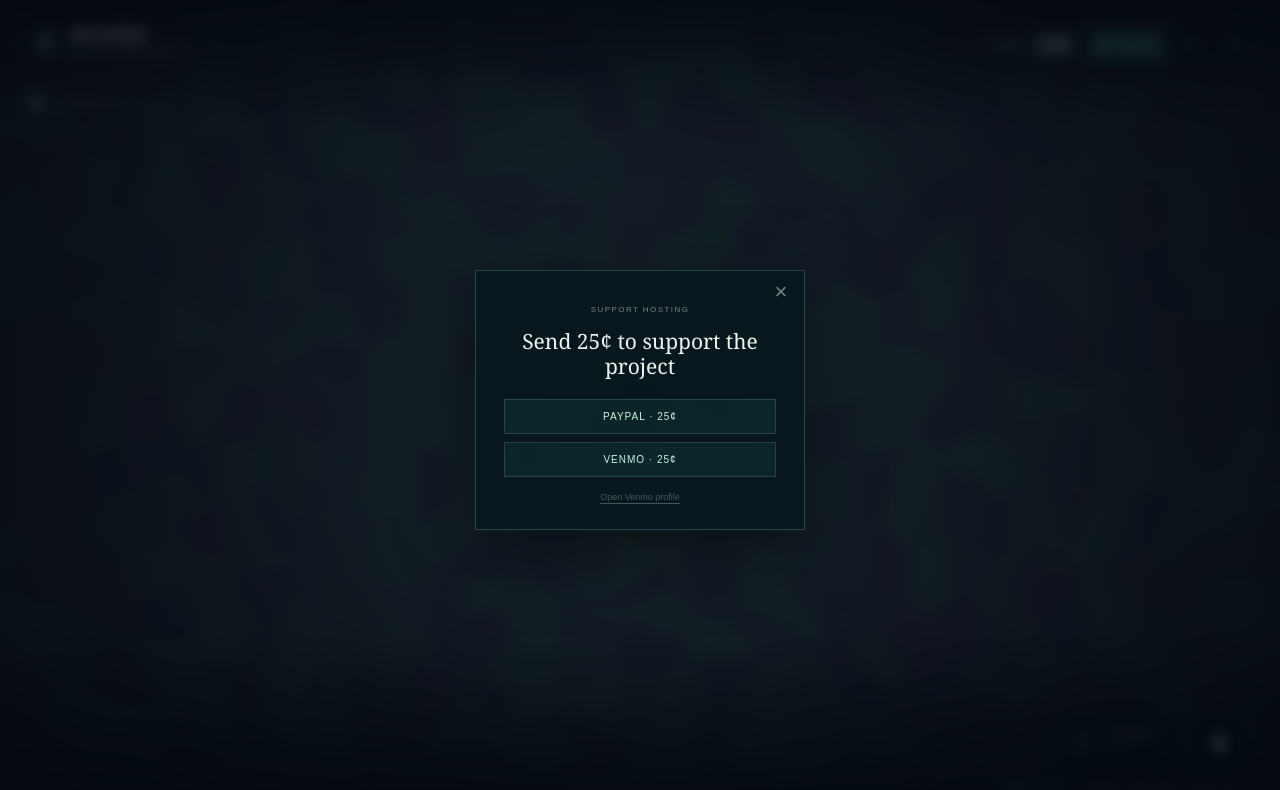
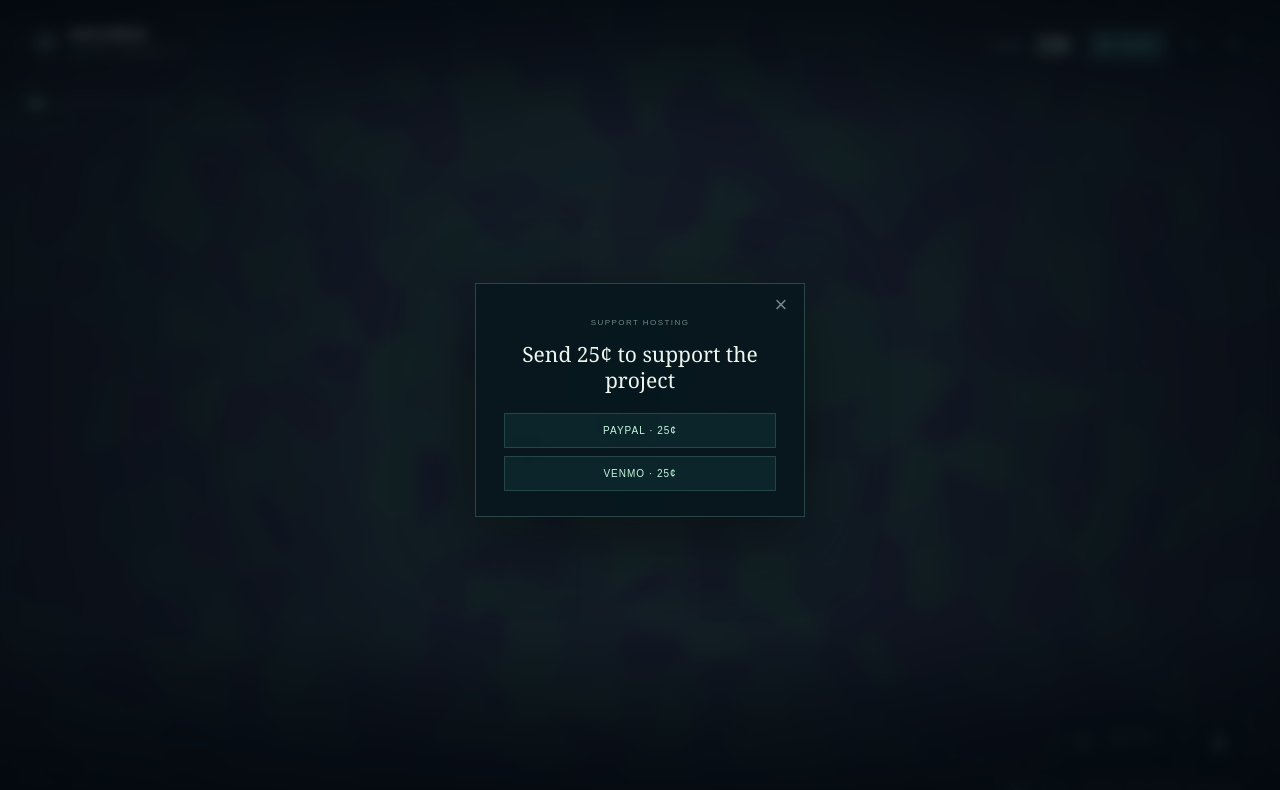
Before and after one commit to jacobthejones/shards, a Next.js app: page / in a window 1280 px wide. Both pictures are taken after a click on the button "Support the project". Shown: the top 790 px of the page. Built offline with nearby package versions, Linux system fonts and the light colour scheme.

Commit message:
Fix support payment link styling

```diff
--- a/app/globals.css
+++ b/app/globals.css
@@ -291,6 +291,7 @@ button:focus-visible {
   color: var(--teal-bright);
   font-size: 21px;
   line-height: 1;
+  opacity: 0.42;
 }
 
 .upgrade-card > span:last-child {
@@ -418,17 +419,6 @@ button:focus-visible {
   background: rgba(20, 65, 66, 0.7);
 }
 
-.support-fallback {
-  display: inline-block;
-  margin-top: 15px;
-  color: var(--muted-soft);
-  font-size: 9px;
-  text-decoration: underline;
-  text-underline-offset: 3px;
-}
-
-.support-fallback:hover { color: var(--teal-bright); }
-
 @media (max-width: 760px) {
   .game-topbar { padding: 19px 17px; }
   .game-state { top: 76px; left: 18px; }
--- a/app/page.tsx
+++ b/app/page.tsx
@@ -776,9 +776,8 @@ export default function Home() {
             <h2 id="support-title">Send 25¢ to support the project</h2>
             <div className="support-links">
               <a href="https://paypal.me/jacobthejones/0.25USD" target="_blank" rel="noopener noreferrer">PayPal · 25¢</a>
-              <a href="venmo://paycharge?txn=pay&recipients=jacobthejones&amount=0.25&note=shards%20game" target="_blank" rel="noopener noreferrer">Venmo · 25¢</a>
+              <a href="https://venmo.com/u/jacobthejones" target="_blank" rel="noopener noreferrer">Venmo · 25¢</a>
             </div>
-            <a className="support-fallback" href="https://venmo.com/u/jacobthejones" target="_blank" rel="noopener noreferrer">Open Venmo profile</a>
           </section>
         </div>
       )}
```
Also changed, not shown: 1 other file (tests, documents, lock files or other folders).
